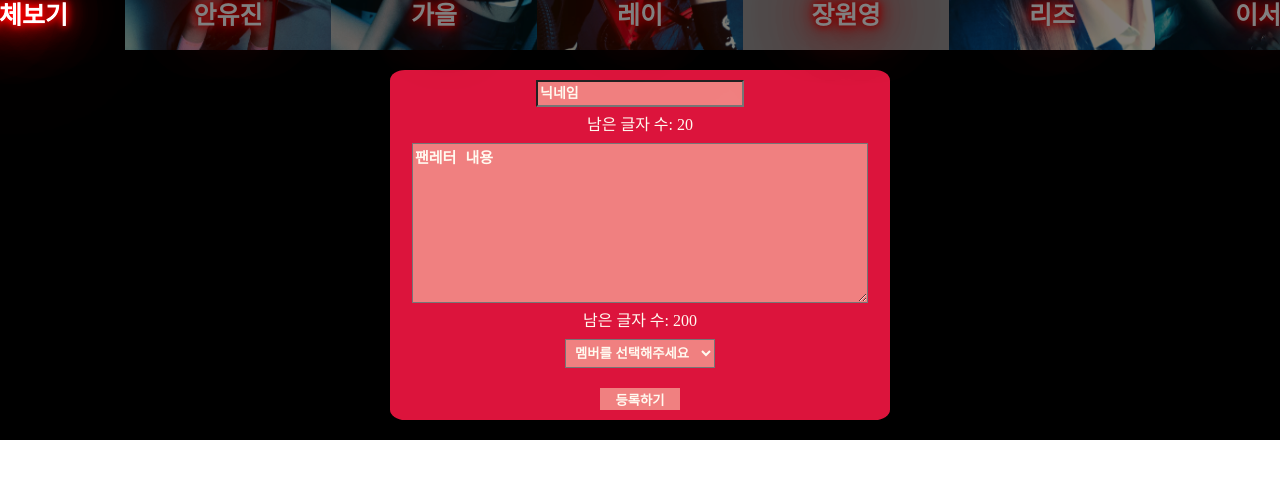
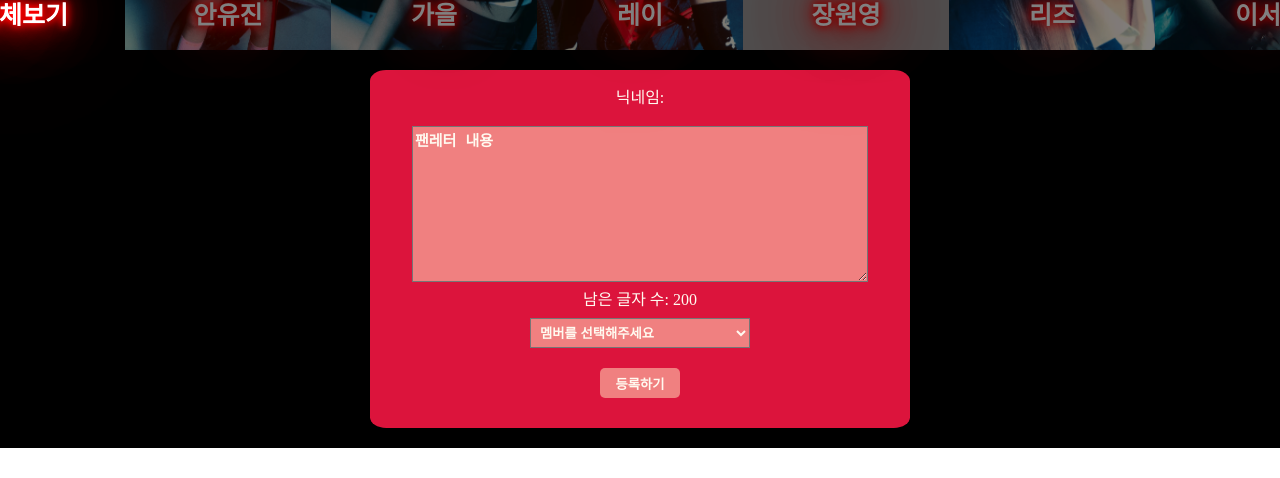
Before and after one commit to C1oudys/fanletterbox-advance, a React (Create React App) app: page / in a window 1280 px wide. Shown: the part 300-778 px from the top of the page. Built offline with nearby package versions, Linux system fonts and the light colour scheme; grey boxes are pictures that could not be loaded.

Commit message:
feature : 팬레터 작성시 유저 닉네임 표시

```diff
--- a/src/components/Form.jsx
+++ b/src/components/Form.jsx
@@ -1,78 +1,66 @@
-import React, { useState } from "react";
+import React, { useState, useEffect } from "react";
 import styled from "styled-components";
 import defaultAvatar from "../assets/defaultavatar.png";
 import { useDispatch } from "react-redux";
 import { addFanLetter } from "../redux/modules/fanLettersSlice";
 import { v4 as uuidv4 } from 'uuid';
 
-// 아티스트 목록
 const artists = ["all", "유진", "가을", "레이", "원영", "리즈", "이서"];
 
 const Form = () => {
   const dispatch = useDispatch();
-  const [nickname, setNickname] = useState("");
   const [content, setContent] = useState("");
   const [selectedArtist, setSelectedArtist] = useState("");
 
+  // localStorage에서 닉네임 가져오기
+  const [nickname, setNickname] = useState(localStorage.getItem('nickname') || "");
+
+  useEffect(() => {
+    // localStorage 업데이트에 따라 닉네임 상태 업데이트 (옵셔널)
+    const storedNickname = localStorage.getItem('nickname');
+    if (storedNickname) {
+      setNickname(storedNickname);
+    }
+  }, []);
+
   const handleFormSubmit = (event) => {
     event.preventDefault();
-
-    // 입력 유효성 검사
-    if (!nickname || !content || selectedArtist === "") {
-      alert("닉네임, 내용, 멤버를 선택하세요.");
+    if (!content || selectedArtist === "") {
+      alert("내용, 멤버를 선택하세요.");
       return;
     }
 
-    // 입력 내용 제한
-    const trimmedNickname = nickname.slice(0, 20); // 20자 제한
     const trimmedContent = content.slice(0, 200); // 200자 제한
-
-    // 새로운 팬 레터 객체 생성
     const newFanLetter = {
       id: uuidv4(),
-      avatar: defaultAvatar, // 기본 아바타 이미지 사용
-      nickname: trimmedNickname,
+      avatar: defaultAvatar,
+      nickname,
       content: trimmedContent,
-      createdAt: new Date().toLocaleString("ko"), // 현재 날짜 및 시간
+      createdAt: new Date().toLocaleString("ko"),
       writedTo: selectedArtist,
     };
 
     dispatch(addFanLetter(newFanLetter));
-
-    // 입력값 초기화
-    setNickname("");
     setContent("");
     setSelectedArtist("");
-
-    // 팬레터 등록 완료 알림
     alert("등록 완료되었습니다.");
   };
 
-  // 남은 글자 수 계산 함수
   const calculateRemainingCharacters = (currentLength, maxLength) => {
-    return maxLength - currentLength
+    return maxLength - currentLength;
   };
 
   return (
     <StFormContainer>
       <StAddForm onSubmit={handleFormSubmit}>
-        <StInput
-          type="text"
-          placeholder="닉네임"
-          value={nickname}
-          onChange={(e) => setNickname(e.target.value)}
-          maxLength={20}
-        />
-         <StRemainingCharacters>
-          남은 글자 수: {calculateRemainingCharacters(nickname.length, 20)}
-        </StRemainingCharacters>
+        <StLoggedInUser>닉네임: {nickname}</StLoggedInUser>
         <StTextArea
           placeholder="팬레터 내용"
           value={content}
           onChange={(e) => setContent(e.target.value)}
           maxLength={200}
         />
-         <StRemainingCharacters>
+        <StRemainingCharacters>
           남은 글자 수: {calculateRemainingCharacters(content.length, 200)}
         </StRemainingCharacters>
         <StSelect
@@ -81,9 +69,7 @@ const Form = () => {
         >
           <StOption value="">멤버를 선택해주세요</StOption>
           {artists.map((artist) => (
-            <StOption key={artist} value={artist}>
-              {artist}
-            </StOption>
+            <StOption key={artist} value={artist}>{artist}</StOption>
           ))}
         </StSelect>
         <StSubmitButton type="submit">등록하기</StSubmitButton>
@@ -102,36 +88,23 @@ const StFormContainer = styled.div`
 const StAddForm = styled.form`
   display: flex;
   width: 500px;
-  height: 350px;
+  height: auto;
   flex-direction: column;
   align-items: center;
-  background-color:#dc143c;
+  background-color: #dc143c;
   border-radius: 3%;
-`;
-
-const StInput = styled.input`
-  background-color: #f08080;
-  margin: 10px;
-  width: 200px;
-  height: 40px;
-  color: #fffaf0;;
-  font-weight: bold;
-  &::placeholder {
-    color: #fffaf0;
-    font-size: 14px;
-    font-weight: bold;
-  }
+  padding: 20px;
 `;
 
 const StTextArea = styled.textarea`
   background-color: #f08080;
   margin: 10px;
   width: 450px;
-  height: 300px;
-  color: #fffaf0;;
+  height: 150px;
+  color: #fffaf0;
   font-weight: bold;
   &::placeholder {
-    color: #fffaf0;;
+    color: #fffaf0;
     font-size: 15px;
     font-weight: bold;
   }
@@ -141,9 +114,9 @@ const StSelect = styled.select`
   background-color: #f08080;
   margin: 10px;
   padding: 5px;
-  width: 150px;
-  height: 40px;
-  color: #fffaf0;;
+  width: 220px;
+  height: 30px;
+  color: #fffaf0;
   font-weight: bold;
 `;
 
@@ -153,20 +126,26 @@ const StSubmitButton = styled.button`
   background-color: #f08080;
   border: none;
   width: 80px;
-  height: 40px;
+  height: 30px;
   margin: 10px;
-  color: #fffaf0;;
+  border-radius: 5px;
+  color: #fffaf0;
   cursor: pointer;
   font-weight: bold;
   transition: background-color 0.3s ease;
 
   &:hover {
-    background-color:#800000; /* 호버 시 배경색 변경 */
+    background-color: #800000; // Adjusted for a subtle hover effect
   }
 `;
 
 const StRemainingCharacters = styled.span`
-  color: #fffaf0;;
+  color: #fffaf0;
+`;
+
+const StLoggedInUser = styled.div`
+  color: #fffaf0;
+  margin-bottom: 10px; // Added margin for spacing
 `;
 
 export default Form;
--- a/src/pages/Login.jsx
+++ b/src/pages/Login.jsx
@@ -116,7 +116,7 @@ function Login() {
             minLength="4"
             maxLength="15"
           />
-          <StSubmitBtn type="submit" onClick={loginHandler} style={{ backgroundColor: isValid ? '#5796e9' : '#f2f2f2' }}>
+          <StSubmitBtn type="submit" onClick={loginHandler} style={{ backgroundColor: isValid ? '#b296aa' : '#f2f2f2' }}>
             로그인
           </StSubmitBtn>
           <StToggleBtn onClick={toggleForm}>회원가입 하기</StToggleBtn>
@@ -155,7 +155,7 @@ function Login() {
           <StSubmitBtn
             type="submit"
             onClick={sineupHandler}
-            style={{ backgroundColor: isValid ? '#5796e9' : '#f2f2f2'  }}
+            style={{ backgroundColor: isValid ? '#b296aa' : '#f2f2f2'  }}
           >
             회원가입
           </StSubmitBtn>
@@ -208,7 +208,6 @@ const StSubmitBtn = styled.button`
   width: 80%;
   border: none;
   border-radius: 15px;
-  background-color: #4b85d0;
   color: black;
   margin: auto;
   margin-top: 20px;
@@ -227,7 +226,13 @@ const StToggleBtn = styled.span`
   cursor: pointer;
   transition: 0.3s;
   &:hover {
-    text-shadow: 0 0 10px 5px rgba(239, 105, 203, 0.8);
+    color: #fff;
+    text-shadow:
+      0 0 5px rgba(239, 105, 203, 0.7),
+      0 0 10px rgba(239, 105, 203, 0.8),
+      0 0 15px rgba(239, 105, 203, 0.9),
+      0 0 20px rgba(239, 105, 203, 1),
+      0 0 25px rgba(239, 105, 203, 1);
   }
 `;
 
--- a/src/redux/modules/authSlice.js
+++ b/src/redux/modules/authSlice.js
@@ -13,17 +13,19 @@ const authSlice = createSlice({
   initialState,
   reducers: {
     userLogin: (state, action) => {
-      const response = action.payload;
+      const { accessToken, userId, nickname, avatar } = action.payload;
       state.isLoggedIn = true;
-      state.accessToken = response.accessToken;
-      state.userId = response.userId;
-      state.nickname = response.nickname;
-      state.avatar = response.avatar;
+      state.accessToken = accessToken;
+      state.userId = userId;
+      state.nickname = nickname;
+      state.avatar = avatar;
       //   console.log(`id: ${state.userId}`);
       //   console.log(`accessToken> ${state.accessToken}`);
       //   console.log(`nickname: ${state.nickname}`);
       //   console.log(`avatar: ${state.avatar}`);
+      localStorage.setItem("nickname", nickname);
     },
+
     userLogout: (state) => {
       state.isLoggedIn = false;
       state.accessToken = null;
```
